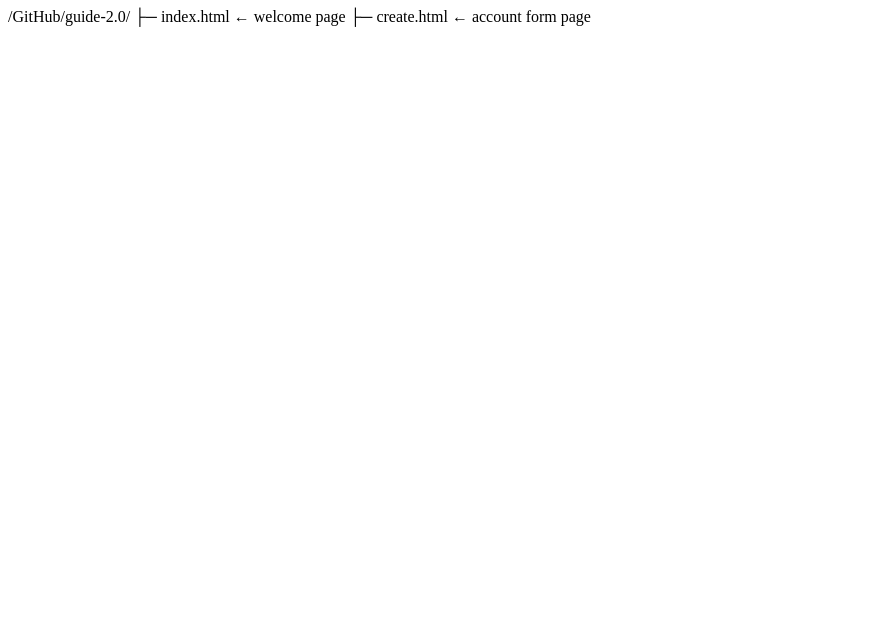
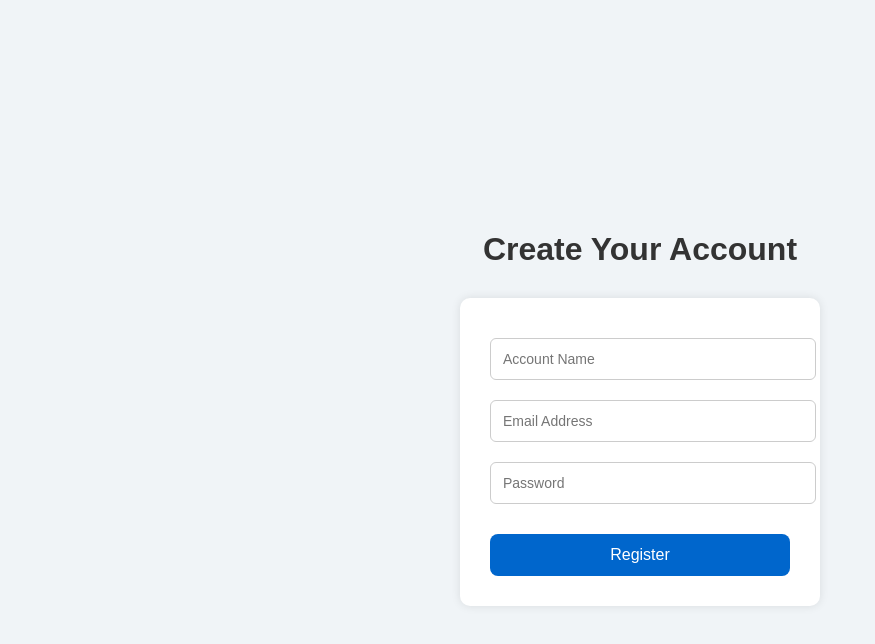
Before and after one commit to ABNER532/guide-2.0, a plain HTML site: page login page folder/create.html in a window 1280 px wide. Shown: the whole page, without its empty margins (0-875 px from the left). Drawn offline with Linux system fonts and the light colour scheme.

Commit message:
create account page

```diff
--- a/login page folder/create.html
+++ b/login page folder/create.html
@@ -1,3 +1,67 @@
-/GitHub/guide-2.0/
-  ├─ index.html       ← welcome page
-  ├─ create.html      ← account form page
+<!DOCTYPE html>
+<html>
+<head>
+  <title>Create Account</title>
+  <style>
+    body {
+      font-family: sans-serif;
+      background-color: #f0f4f7;
+      display: flex;
+      flex-direction: column;
+      align-items: center;
+      justify-content: center;
+      height: 100vh;
+    }
+
+    h1 {
+      color: #333;
+      margin-bottom: 30px;
+    }
+
+    .form-container {
+      background-color: white;
+      padding: 30px;
+      border-radius: 10px;
+      box-shadow: 0 0 10px rgba(0,0,0,0.1);
+      width: 300px;
+    }
+
+    .form-container input {
+      width: 100%;
+      padding: 12px;
+      margin: 10px 0;
+      border: 1px solid #ccc;
+      border-radius: 6px;
+      font-size: 14px;
+    }
+
+    .btn {
+      width: 100%;
+      padding: 12px;
+      margin-top: 20px;
+      font-size: 16px;
+      cursor: pointer;
+      border: none;
+      border-radius: 8px;
+      color: white;
+      background-color: #0066cc;
+      transition: background-color 0.3s;
+    }
+
+    .btn:hover {
+      background-color: #004a99;
+    }
+  </style>
+</head>
+<body>
+  <h1>Create Your Account</h1>
+  <div class="form-container">
+    <form>
+      <input type="text" placeholder="Account Name" required>
+      <input type="email" placeholder="Email Address" required>
+      <input type="password" placeholder="Password" required>
+      <button class="btn" type="submit">Register</button>
+    </form>
+  </div>
+</body>
+</html>
```
